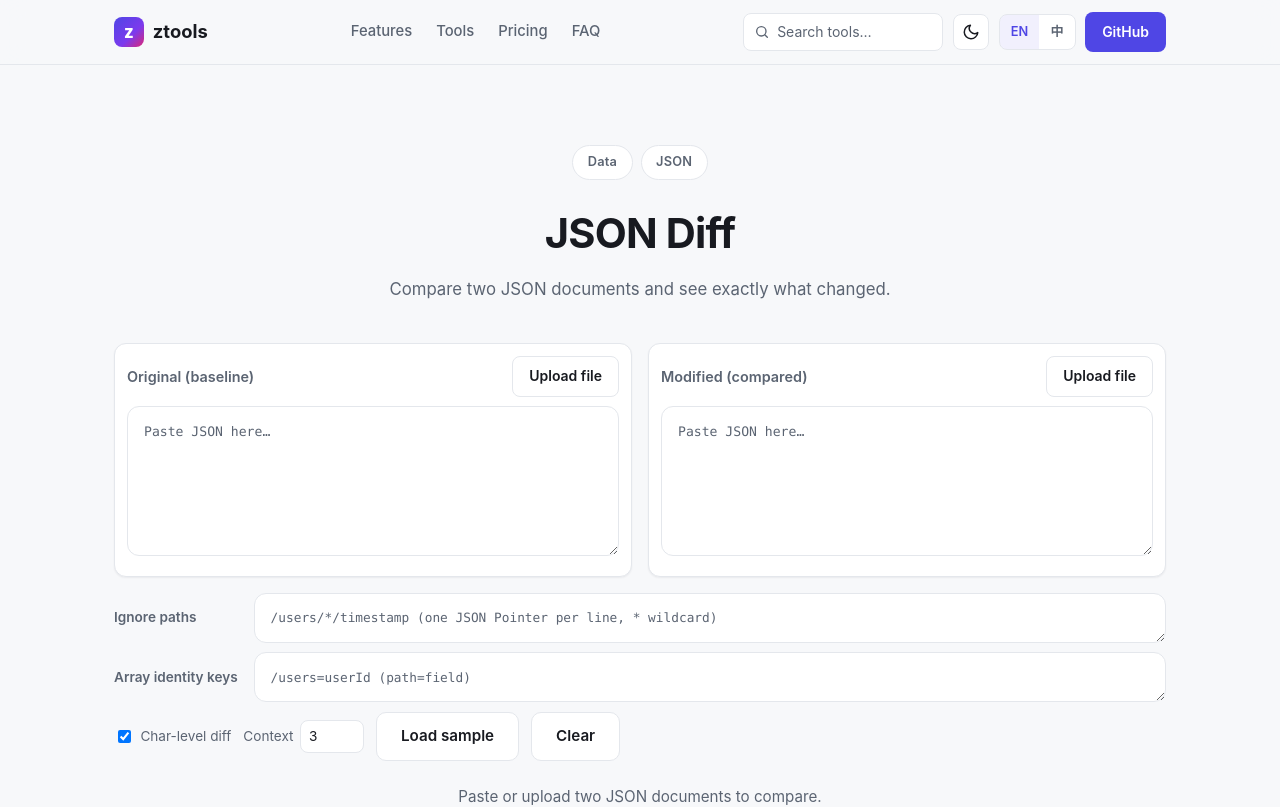
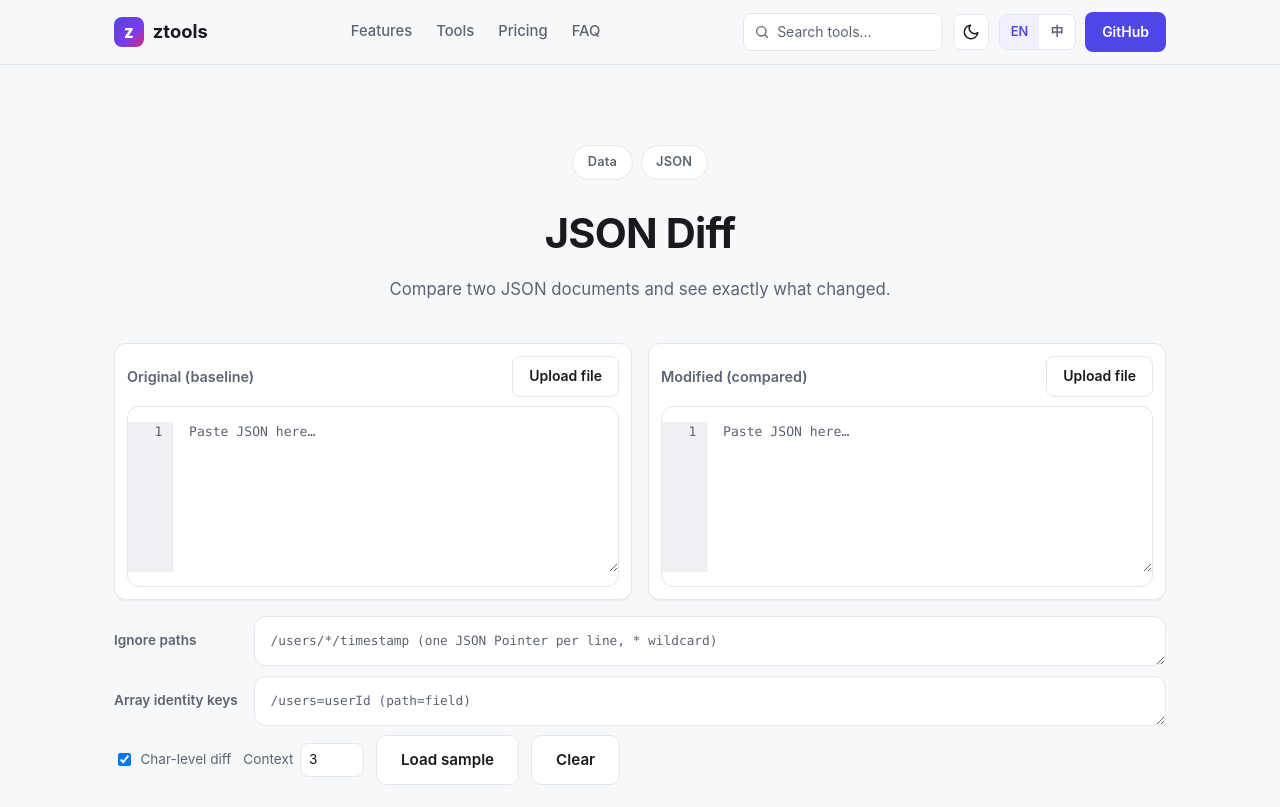
Before and after one commit to fakeoder/ztools, a React (Vite) app: page /json_diff in a window 1280 px wide. Shown: the top 807 px of the page. Built offline with nearby package versions, Linux system fonts and the light colour scheme.

Commit message:
Add line numbers to diff tool input fields

```diff
--- /dev/null
+++ b/src/components/LineNumberedTextarea.tsx
@@ -0,0 +1,31 @@
+import { useMemo, useRef, type TextareaHTMLAttributes, type UIEvent } from 'react'
+
+type Props = Omit<TextareaHTMLAttributes<HTMLTextAreaElement>, 'value'> & {
+  value: string
+}
+
+export default function LineNumberedTextarea({ value, className = 'json-input', ...rest }: Props) {
+  const gutterRef = useRef<HTMLDivElement>(null)
+  const lineCount = useMemo(() => (value.length === 0 ? 1 : value.split('\n').length), [value])
+
+  const handleScroll = (event: UIEvent<HTMLTextAreaElement>) => {
+    if (gutterRef.current) {
+      gutterRef.current.style.transform = `translateY(${-event.currentTarget.scrollTop}px)`
+    }
+  }
+
+  return (
+    <div className="line-numbered">
+      <div className="line-gutter" aria-hidden="true">
+        <div className="line-gutter-inner" ref={gutterRef}>
+          {Array.from({ length: lineCount }, (_, i) => (
+            <div className="line-gutter-num" key={i}>
+              {i + 1}
+            </div>
+          ))}
+        </div>
+      </div>
+      <textarea className={className} value={value} onScroll={handleScroll} wrap="off" {...rest} />
+    </div>
+  )
+}
--- a/src/index.css
+++ b/src/index.css
@@ -825,6 +825,57 @@ body {
   color: var(--text-muted);
 }
 
+.line-numbered {
+  display: flex;
+  overflow: hidden;
+  padding: 0.9rem 0;
+  border: 1px solid var(--border);
+  border-radius: 12px;
+  background: var(--bg-elev);
+  transition: border-color 0.15s ease, box-shadow 0.15s ease;
+}
+
+.line-numbered:focus-within {
+  border-color: var(--accent);
+  box-shadow: 0 0 0 3px var(--accent-soft);
+}
+
+.line-numbered > textarea {
+  flex: 1;
+  width: auto;
+  min-width: 0;
+  padding: 0 1rem;
+  border: none;
+  border-radius: 0;
+  background: transparent;
+}
+
+.line-numbered > textarea:focus {
+  box-shadow: none;
+}
+
+.line-gutter {
+  flex: none;
+  overflow: hidden;
+  border-right: 1px solid var(--border);
+  background: var(--bg-soft);
+  color: var(--text-muted);
+  font-family: ui-monospace, SFMono-Regular, Menlo, Consolas, 'Liberation Mono', monospace;
+  font-size: 0.82rem;
+  line-height: 1.5;
+  text-align: right;
+  user-select: none;
+}
+
+.line-gutter-inner {
+  will-change: transform;
+}
+
+.line-gutter-num {
+  min-width: 2.75rem;
+  padding: 0 0.6rem 0 0.75rem;
+}
+
 .json-actions {
   display: flex;
   flex-wrap: wrap;
--- a/src/pages/tools/JsonDiff.tsx
+++ b/src/pages/tools/JsonDiff.tsx
@@ -2,6 +2,7 @@ import { useCallback, useEffect, useMemo, useRef, useState } from 'react'
 import type { CSSProperties } from 'react'
 import { useTranslation } from 'react-i18next'
 import { useVirtualizer } from '@tanstack/react-virtual'
+import LineNumberedTextarea from '../../components/LineNumberedTextarea'
 import { decodeShare, encodeShare } from './json/diff/share'
 import type { CharPiece, DiffOptions, DiffResult, DiffRow, RowKind } from './json/diff/types'
 
@@ -371,7 +372,7 @@ export default function JsonDiff() {
                 {t('tools:diff.upload')}
               </button>
             </div>
-            <textarea
+            <LineNumberedTextarea
               className="json-input diff-input"
               value={leftText}
               onChange={(e) => setLeftText(e.target.value)}
@@ -397,7 +398,7 @@ export default function JsonDiff() {
                 {t('tools:diff.upload')}
               </button>
             </div>
-            <textarea
+            <LineNumberedTextarea
               className="json-input diff-input"
               value={rightText}
               onChange={(e) => setRightText(e.target.value)}
--- a/src/pages/tools/TextDiff.tsx
+++ b/src/pages/tools/TextDiff.tsx
@@ -2,6 +2,7 @@ import { useCallback, useEffect, useMemo, useRef, useState } from 'react'
 import type { CSSProperties } from 'react'
 import { useTranslation } from 'react-i18next'
 import { useVirtualizer } from '@tanstack/react-virtual'
+import LineNumberedTextarea from '../../components/LineNumberedTextarea'
 import { decodeShare, encodeShare } from './text/share'
 import type { CharPiece, RowKind, TextDiffOptions, TextDiffResult, TextDiffRow } from './text/types'
 
@@ -332,7 +333,7 @@ export default function TextDiff() {
                 {t('tools:textdiff.upload')}
               </button>
             </div>
-            <textarea
+            <LineNumberedTextarea
               className="json-input diff-input"
               value={leftText}
               onChange={(e) => setLeftText(e.target.value)}
@@ -358,7 +359,7 @@ export default function TextDiff() {
                 {t('tools:textdiff.upload')}
               </button>
             </div>
-            <textarea
+            <LineNumberedTextarea
               className="json-input diff-input"
               value={rightText}
               onChange={(e) => setRightText(e.target.value)}
```
